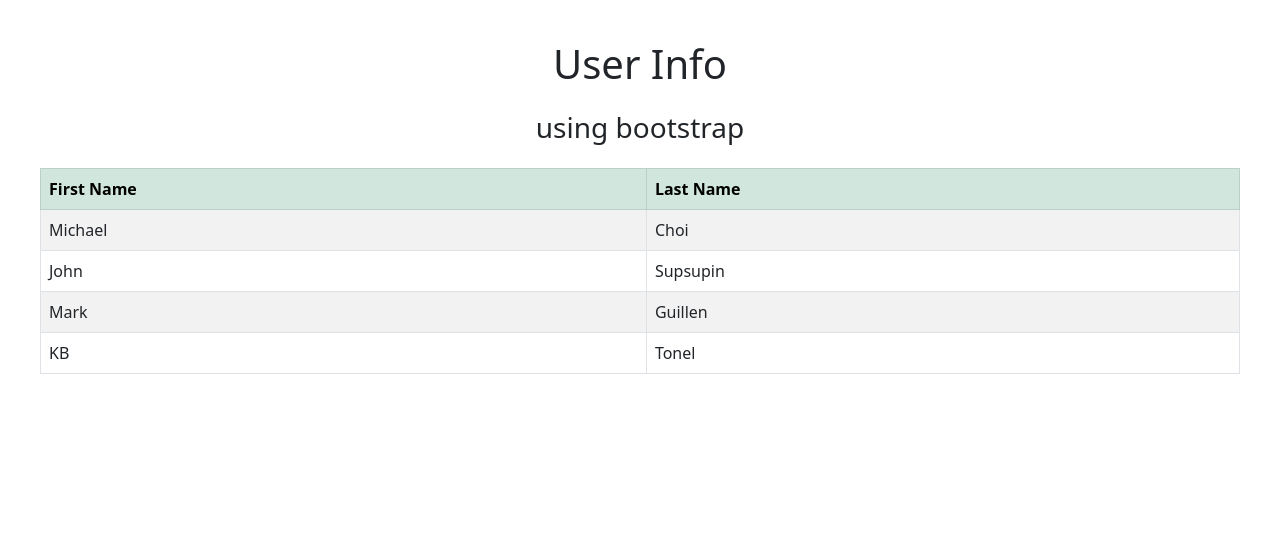
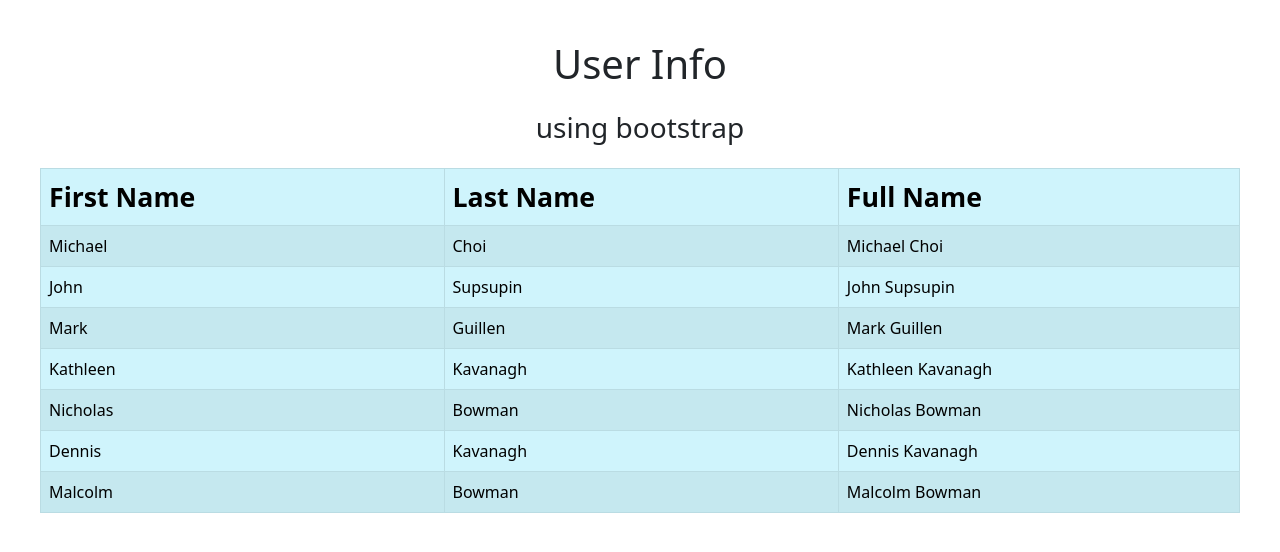
Before and after one commit to kathleenbk/html_table, a Flask app: page / in a window 1280 px wide. Shown: the top 552 px of the page. Run offline with Flask 2, Linux system fonts and the light colour scheme; some libraries are stand-ins or nearby versions.

Commit message:
second commit

```diff
--- a/server.py
+++ b/server.py
@@ -7,7 +7,10 @@
         {'first_name' : 'Michael', 'last_name' : 'Choi'},
         {'first_name' : 'John', 'last_name' : 'Supsupin'},
         {'first_name' : 'Mark', 'last_name' : 'Guillen'},
-        {'first_name' : 'KB', 'last_name' : 'Tonel'}
+        {'first_name' : 'Kathleen', 'last_name' : 'Kavanagh'},
+        {'first_name' : 'Nicholas', 'last_name' : 'Bowman'},
+        {'first_name' : 'Dennis', 'last_name' : 'Kavanagh'},
+        {'first_name' : 'Malcolm', 'last_name' : 'Bowman'}
     ]
     return render_template("table.html", user_info = users)
 
--- a/templates/table.html
+++ b/templates/table.html
@@ -15,22 +15,29 @@
             .maincontainer {
                 padding: 40px;
                 align-items: center;
+
             }
             h1, h3{
                 padding-bottom:15px;
                 text-align: center;
             }
+            thead {
+                font-size: 20pt;
+            }
+
+
         </style>
     </head>
 <body>
     <div class="maincontainer">
         <h1>User Info</h1>
         <h3>using bootstrap</h3>
-        <table class="table table-striped table-bordered table-hover ktable">
-            <thead class="table-success">
+        <table class="table table-info table-striped table-bordered table-hover">
+            <thead class="thead-light">
                 <tr>
                     <th>First Name</th>
                     <th>Last Name</th>
+                    <th>Full Name</th>
                 </tr>
             </thead>
             <tbody>
@@ -38,6 +45,7 @@
                     <tr>
                         <td>{{user['first_name']}}</td>
                         <td>{{user['last_name']}}</td>
+                        <td>{{user['first_name']}} {{user['last_name']}}</td>
                     </tr>
                 {% endfor %}
             </tbody>
```
